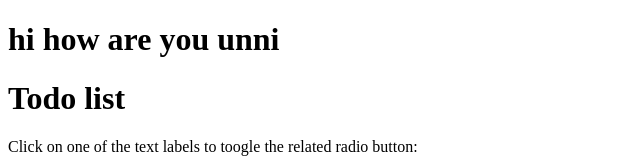
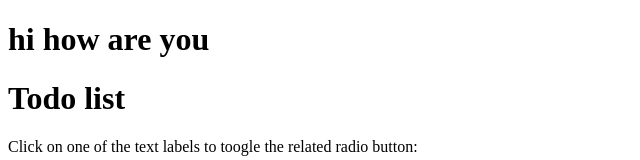
Before and after one commit to kallanumpolice/kallanumpolice, a plain HTML site: page new2.html in a window 1280 px wide. Shown: the top 160 px of the page, without its empty margins (0-640 px from the left). Drawn offline with Linux system fonts and the light colour scheme.

Commit message:
Update new2.html
i removed unni

```diff
--- a/new2.html
+++ b/new2.html
@@ -6,7 +6,7 @@
     <title>Document</title>
 </head>
 <body>
-    <h1> hi how are you unni </h1>
+    <h1> hi how are you </h1>
     <form>
         <h1>Todo list</h1>
         <label>Click on one of the text labels to toogle the related radio button:</label><br><br>
```
